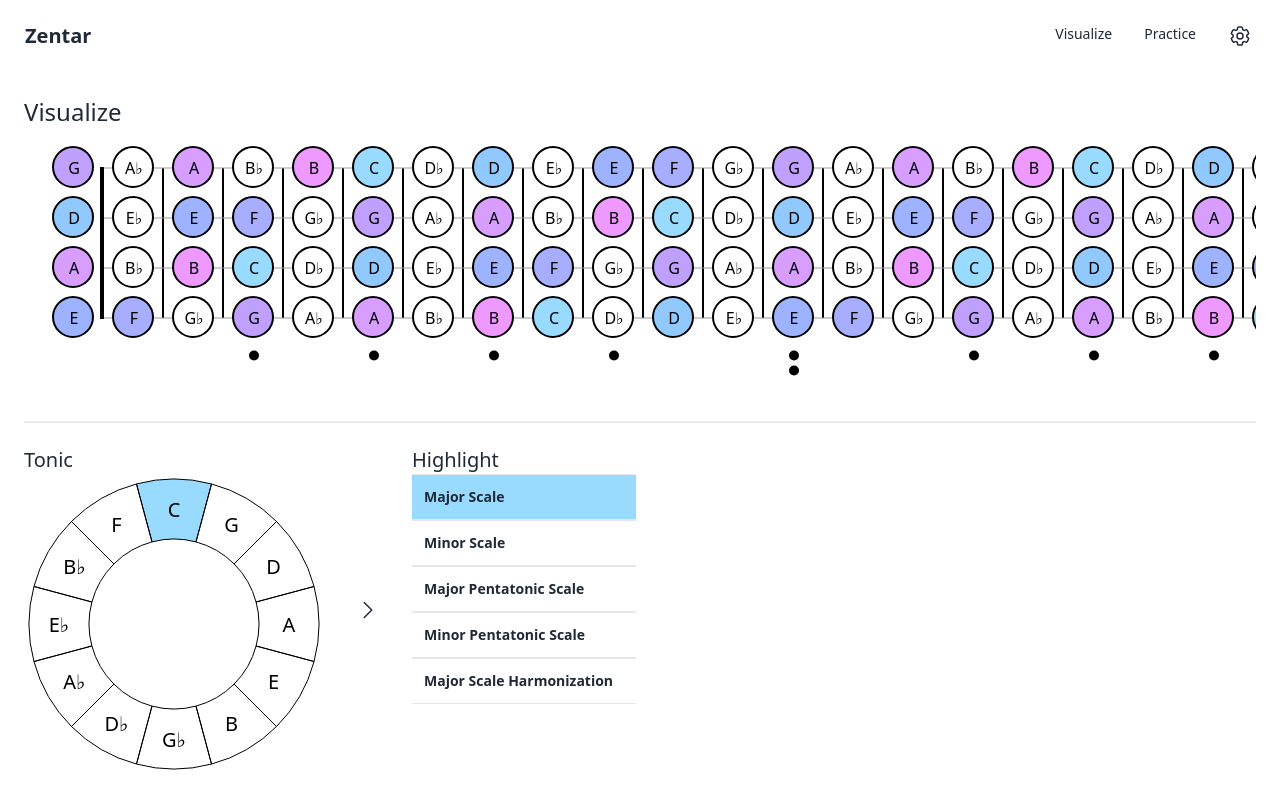
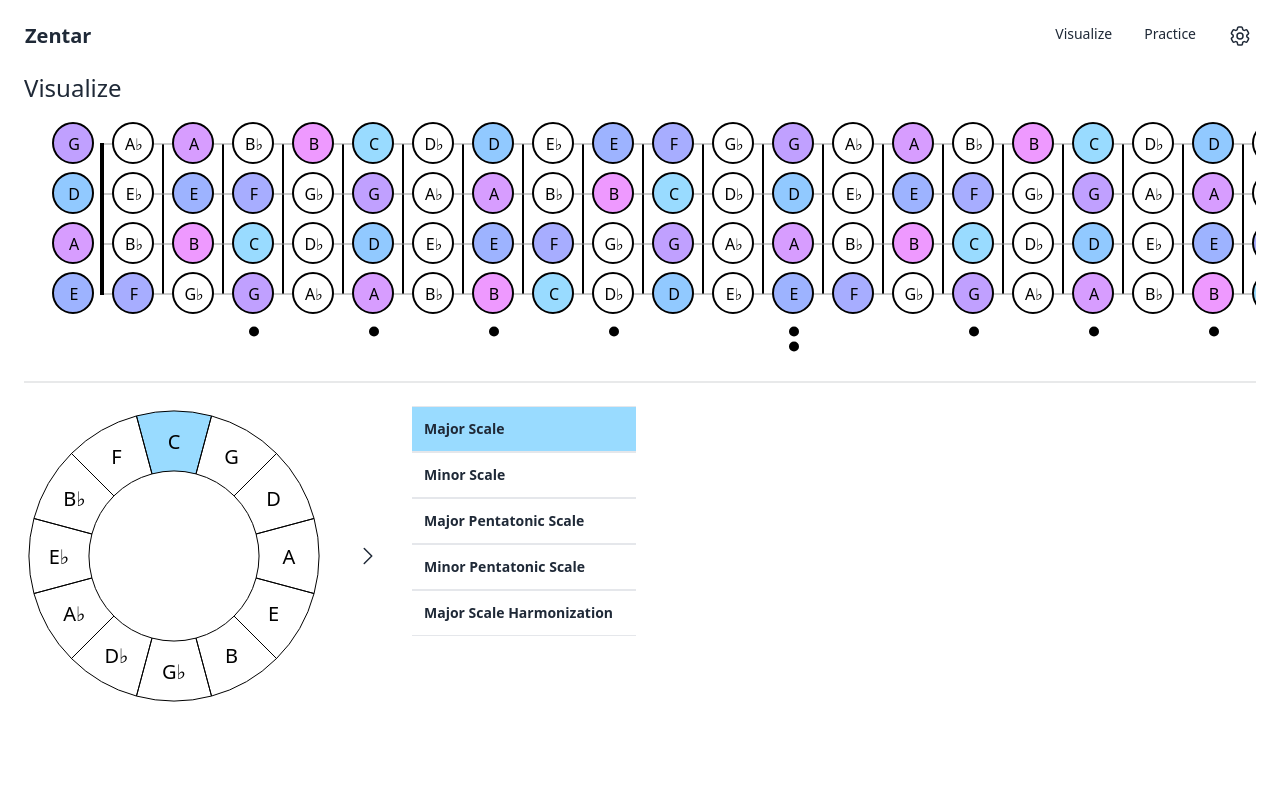
Before and after one commit to tsenchung/zentar, a SvelteKit app: page / in a window 1280 px wide. Built offline with nearby package versions, Linux system fonts and the light colour scheme.

Commit message:
Optimize layout

```diff
--- a/src/routes/+layout.svelte
+++ b/src/routes/+layout.svelte
@@ -42,7 +42,7 @@
 				</div>
 			</nav>
 		</header>
-		<section class="p-6">
+		<section class="px-6">
 			<slot></slot>
 		</section>
 	</div>
--- a/src/routes/+page.svelte
+++ b/src/routes/+page.svelte
@@ -94,17 +94,15 @@
 			options={$fretboardSettings}
 		/>
 	</section>
-	<div class="divider"></div>
+	<div class="divider mt-0"></div>
 	<section class="flex">
 		<section class="mr-8">
-			<h2 class="text-xl">Tonic</h2>
 			<CircleOfFifths onTonicSelected={selectTonic} initialTonic={highlightMode.tonic} />
 		</section>
 		<div class="self-center">
 			<ArrowRight />
 		</div>
 		<section class="ml-8">
-			<h2 class="text-xl">Highlight</h2>
 			<List classes="w-56 text-sm">
 				<ListItem
 					label="Major Scale"
@@ -154,7 +152,7 @@
 			<div class="self-center ml-8">
 				<ArrowRight />
 			</div>
-			<List classes="w-56 text-sm">
+			<List classes="w-56 text-sm ml-8">
 				{#each highlightMode.chordType == 'Triad' ? majorScaleHarmonizationTriads : majorScaleHarmonizationSevenths as triad, i}
 					<ListItem
 						label={triad.name}
```
